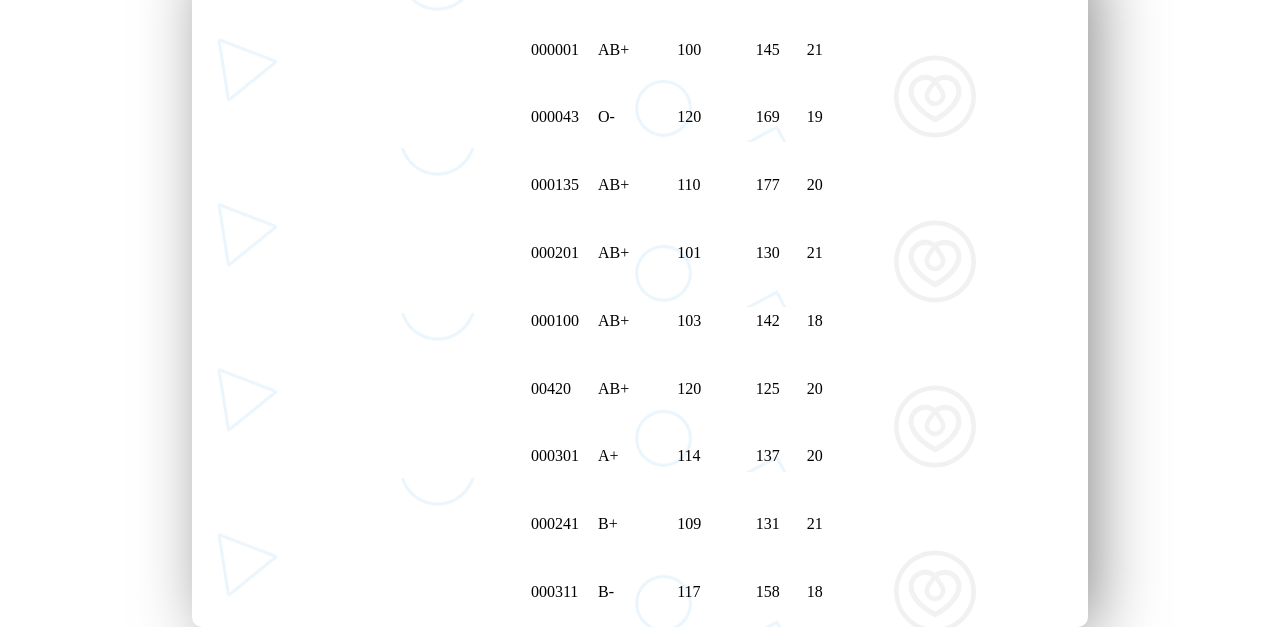
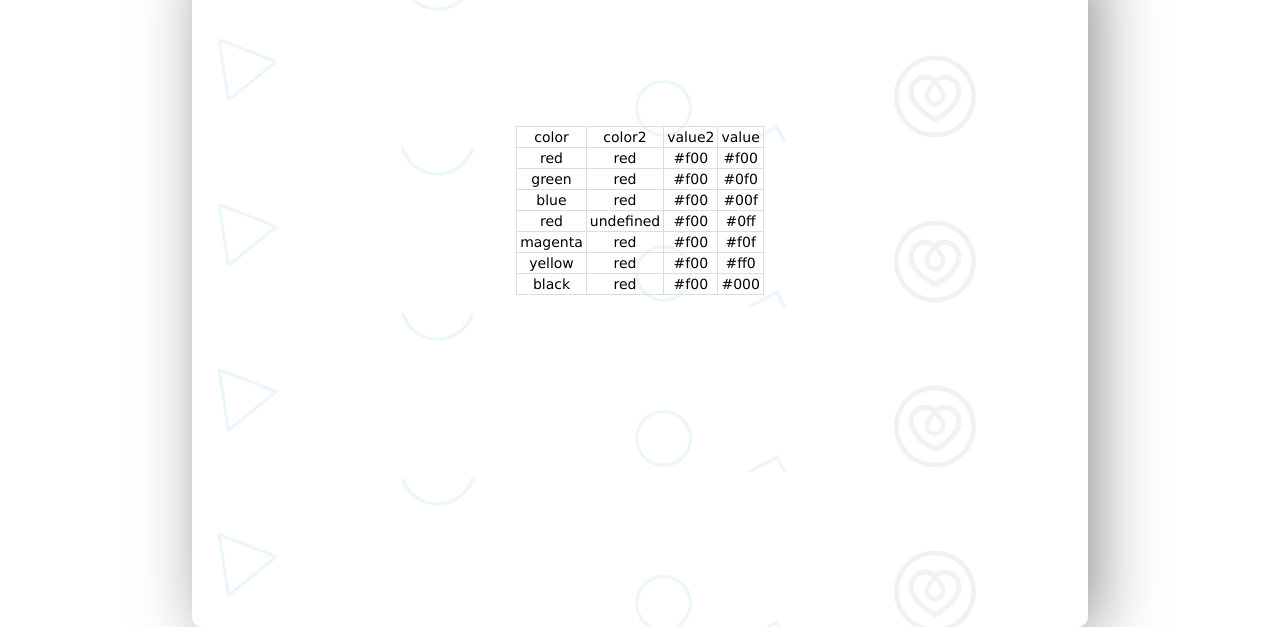
Before and after one commit to mausaye/DatabaseProject, a website: page viewDonors.html in a window 1280 px wide. Shown: the part 353-980 px from the top of the page. Drawn offline with Linux system fonts and the light colour scheme.

Commit message:
testing tables

```diff
--- a/viewDonors.html
+++ b/viewDonors.html
@@ -13,11 +13,41 @@
             margin-left: 10;
             margin-right: auto;
         }
+
+
+        header, tr, p {
+            font:14px Verdana;
+            z-index: 4;
+
+
+        }
+
+        table, th, tr, td
+        {
+            border: solid 1px #DDD;
+            border-collapse: collapse;
+            padding: 2px 3px;
+            text-align: center;
+            z-index: 4;
+            margin:auto;
+
+        }
+        header {
+            font-weight:bold;
+            z-index: 4;
+
+        }
+
+        .tablequery{
+            margin:auto;
+            margin-top: 20%;
+        }
+
     </style>
 </head>
 <title>View Donor List</title>
 
-<body>
+<body onload="createTable()">
     <header>
         <nav>
             <div class="header-logo"><img src="./Images/bb_logo(black).png"></div>
@@ -30,82 +60,107 @@
     </header>
 
     <div class="inner">
-        <h1> List of matching donors:</h1><br>
-        <br>
-        <table class="center">
-            <br>
-            <tr>
-                <th>Donor ID</th>
-                <th>Blood Type</th>
-                <th>Iron Count</th>
-                <th>Weight</th>
-                <th>Age</th>
-            </tr>
-            <tr>
-                <td>000001</td>
-                <td>AB+</td>
-                <td>100</td>
-                <td>145</td>
-                <td>21</td>
-            </tr>
-            <tr>
-                <td>000043</td>
-                <td>O-</td>
-                <td>120</td>
-                <td>169</td>
-                <td>19</td>
-            </tr>
-            <tr>
-                <td>000135</td>
-                <td>AB+</td>
-                <td>110</td>
-                <td>177</td>
-                <td>20</td>
-            </tr>
-            <tr>
-                <td>000201</td>
-                <td>AB+</td>
-                <td>101</td>
-                <td>130</td>
-                <td>21</td>
-            </tr>
-            <tr>
-                <td>000100</td>
-                <td>AB+</td>
-                <td>103</td>
-                <td>142</td>
-                <td>18</td>
-            </tr>
-            <tr>
-                <td>00420</td>
-                <td>AB+</td>
-                <td>120</td>
-                <td>125</td>
-                <td>20</td>
-            </tr>
-            <tr>
-                <td>000301</td>
-                <td>A+</td>
-                <td>114</td>
-                <td>137</td>
-                <td>20</td>
-            </tr>
-            <tr>
-                <td>000241</td>
-                <td>B+</td>
-                <td>109</td>
-                <td>131</td>
-                <td>21</td>
-            </tr>
-            <tr>
-                <td>000311</td>
-                <td>B-</td>
-                <td>117</td>
-                <td>158</td>
-                <td>18</td>
-            </tr>
-        </table>
+
+
+        <div class="tablequery">
+            <p id="Queries"> hi there</p>
+        </div>
+
+
     </div>
+    <script>
+        function createTable(){
+           var webSocket = new WebSocket('ws://54.152.163.233:8080');
+
+            webSocket.onmessage = function (event) {
+        	console.log("message recieved");
+        	console.log(event.data);
+            }
+
+           // var queries = event.data;
+    //console.log(queries);
+            var queries = [
+        {
+            color: "red",
+            color2: "red",
+            value2: "#f00",
+            value: "#f00"
+        },
+        {
+            color: "green",
+            color2: "red",
+            value2: "#f00",
+            value: "#0f0"
+        },
+        {
+            color: "blue",
+            color2: "red",
+            value2: "#f00",
+            value: "#00f"
+        },
+        {
+            color: "cyan",
+            color: "red",
+            value2: "#f00",
+            value: "#0ff"
+        },
+        {
+            color: "magenta",
+            color2: "red",
+            value2: "#f00",
+            value: "#f0f"
+        },
+        {
+            color: "yellow",
+            color2: "red",
+            value2: "#f00",
+            value: "#ff0"
+        },
+        {
+            color: "black",
+            color2: "red",
+            value2: "#f00",
+            value: "#000"
+        }
+    ]
+
+            // attributes
+        var attributes = [];
+        for (var i = 0; i < queries.length; i++){
+            for(var key in queries[i]){
+                if(attributes.indexOf(key) === -1){
+                    attributes.push(key);
+                }
+            }
+        }
+
+        var table = document.createElement("table");
+
+        var tablerow = table.insertRow(-1);
+
+
+        for(var x = 0; x < attributes.length; x++){
+                var cell = tablerow.insertCell(-1);
+                cell.innerHTML = [attributes[x]];
+
+        }
+
+
+        for(var k = 0; k < queries.length; k++){
+            tablerow = table.insertRow(-1);
+
+            for(var x = 0; x < attributes.length; x++){
+                var cell = tablerow.insertCell(-1);
+                cell.innerHTML = queries[k][attributes[x]];
+            }
+
+        }
+
+        var container = document.getElementById("Queries");
+        container.innerHTML ="";
+        container.appendChild(table);
+        }
+    </script>
     <script src="./Admin.js"></script>
 </body>
 
```
Also changed, not shown: help.html (+1 -1 lines).
